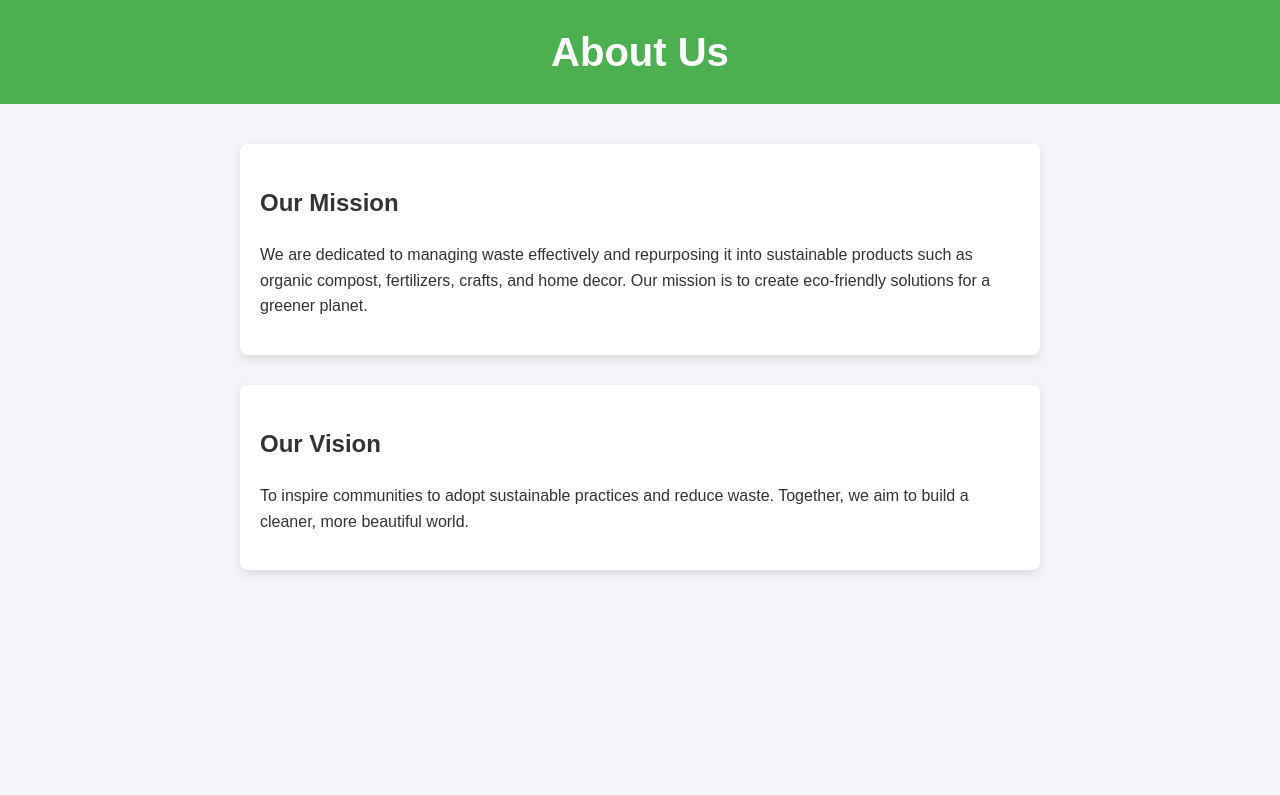
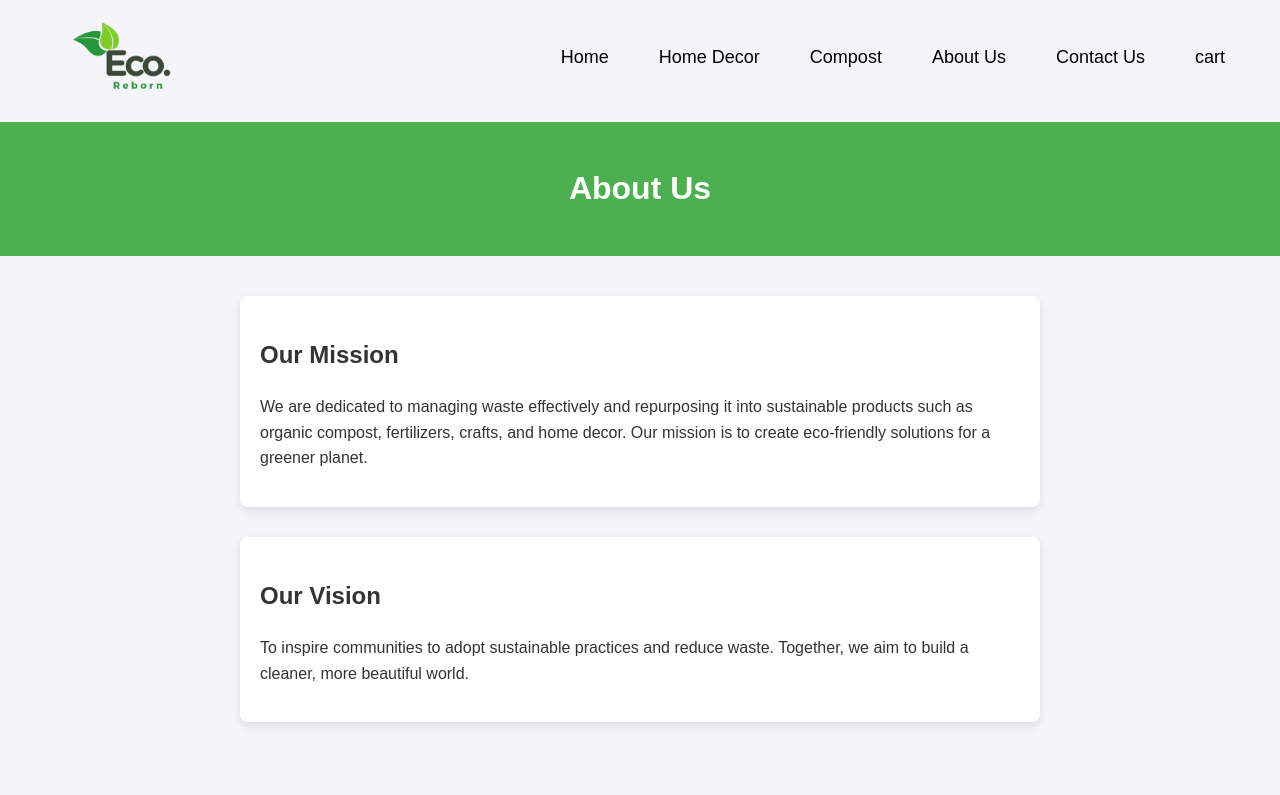
Before and after one commit to Manash2005/EcoReborn, a website: page about_us.html in a window 1280 px wide. Drawn offline with Linux system fonts and the light colour scheme.

Commit message:
added header

```diff
--- a/about_us.html
+++ b/about_us.html
@@ -14,13 +14,62 @@ body {
     background-color: #f4f4f9;
     color: #333;
 }
+/* adding header css */
+header {
+            display: flex;
+            justify-content: space-between;
+            align-items: center;
+            padding: 15px 40px;
+            color: white;
+            margin-top: -3em;
+            /* border-bottom: 2px solid #ddd; */
+        }
+        .logo-img {
+            width: 15%;
+            height: 15%;
+            /* margin-top: -40px; */
+            /* border: 1px solid black; */
+        }
 
-header {
-    text-align: center;
-    padding: 20px;
-    background-color: #4CAF50;
-    color: white;
-}
+        nav {
+            flex-grow: 1;
+            text-align: right;
+        }
+
+        .nav-links {
+            list-style: none;
+            margin: 0;
+            padding: 0;
+            display: flex;
+            justify-content: flex-end;
+        }
+
+        .nav-links li {
+            margin-left: 20px;
+        }
+
+        .nav-links a {
+            color: black;
+            /* background-color: #128C7E; */
+            border-radius: 20px;
+            text-decoration: none;
+            font-size: 18px;
+            padding: 8px 15px;
+            transition: all 0.3s ease;
+        }
+
+        .nav-links a:hover {
+            background-color: #45a049;
+            font-size: 20px;
+        }
+
+         .sub-head {
+            text-align: center;
+            padding: 20px;
+            background-color: #4CAF50;
+            color: white;
+
+         }
 
 header h1 {
     margin: 0;
@@ -81,13 +130,37 @@ header h1 {
 .hidden {
     visibility: hidden;
 }
+/* Adding header to the file */
+.about-us{
+    margin-top: -40px;
+}
+
+
 
     </style>
 </head>
 <body>
     <header>
+        <!-- Logo Section -->
+        <img src="images/Reborn.png" alt="logo" class="logo-img">
+
+        <!-- Navigation Menu -->
+        <nav>
+            <ul class="nav-links">
+                <li><a href="index.html" class="bi bi-house">&nbsp; Home</a></li>
+                <li><a href="home-decor.html">Home Decor</a></li>
+                <li><a href="compost.html">Compost</a></li>
+                <li><a href="about_us.html">About Us</a></li>
+                <li><a href="contact-us.html">Contact Us</a></li>
+                <li><a href="cart.html" class="bi bi-cart"> cart</a></li>
+            </ul>
+        </nav>
+    </header>
+
+    <div class="about-us">
+    <div class="sub-head">
         <h1 class="fade-in">About Us</h1>
-    </header>
+    </div>
     <section class="about-section">
         <div class="about-content slide-up">
             <h2>Our Mission</h2>
@@ -124,6 +197,6 @@ header h1 {
             revealOnScroll(); // Trigger on page load
         });
         </script>
-
+    </div>
 </body>
 </html>
```
Also changed, not shown: home-decor.html (+1 -1 lines).
